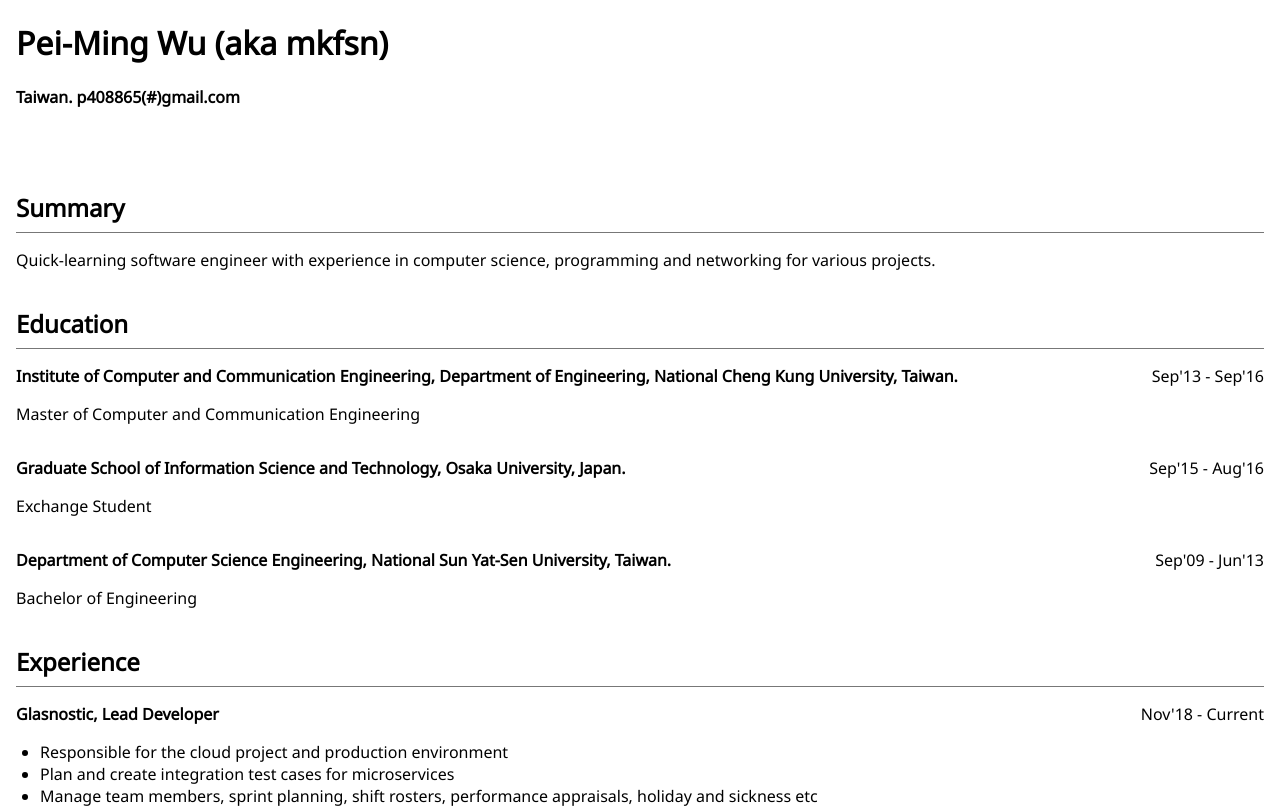
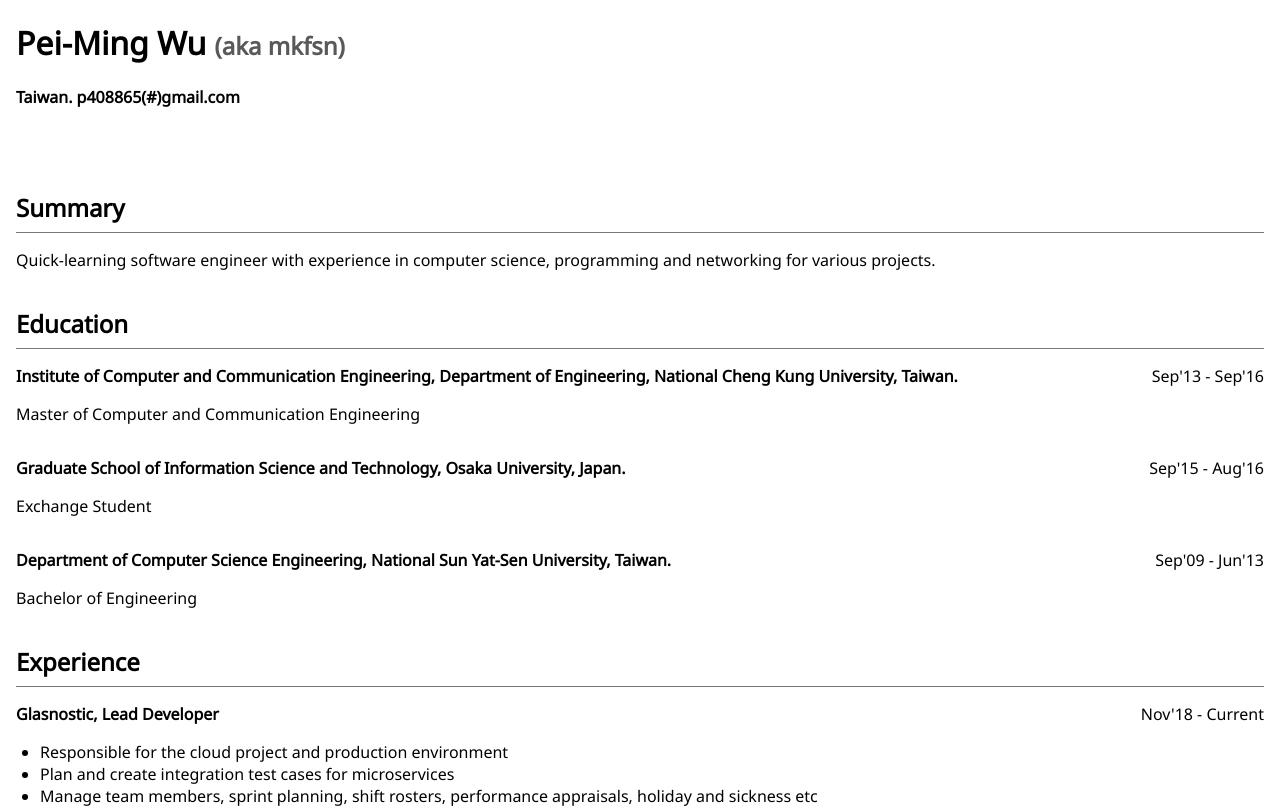
Before and after one commit to mkfsn/resume, a Next.js app: page / in a window 1280 px wide. Shown: the top 808 px of the page. Built offline with nearby package versions, Linux system fonts and the light colour scheme.

Commit message:
feat: add colors to profile

```diff
--- a/components/profile.js
+++ b/components/profile.js
@@ -5,10 +5,10 @@ export default function Profile() {
     const aka = '(aka mkfsn)'
     const address = 'Taiwan. p408865(#)gmail.com';
     const links = [
-        {logo: 'home', href: 'https://mkfsn.github.io'},
-        {logo: 'logo-github', href: 'https://github.com/mkfsn'},
-        {logo: 'logo-twitter', href: 'https://twitter.com/mkfsn'},
-        {logo: 'logo-linkedin', href: 'https://linkedin.com/in/mkfsn'},
+        {color: 'rgb(78,165,133)', logo: 'home', href: 'https://mkfsn.github.io'},
+        {color: 'rgb(33,37,40)', logo: 'logo-github', href: 'https://github.com/mkfsn'},
+        {color: 'rgb(43,152,236)', logo: 'logo-twitter', href: 'https://twitter.com/mkfsn'},
+        {color: 'rgb(23,104,166)', logo: 'logo-linkedin', href: 'https://linkedin.com/in/mkfsn'},
     ];
     return (
         <header id="me">
@@ -16,13 +16,13 @@ export default function Profile() {
                 <h1 className={style.name}>
                     <span>{name}</span>
                     &nbsp;
-                    <span>{aka}</span>
+                    <span className={style.aka}>{aka}</span>
                 </h1>
                 <h4 className={style.address}>{address}</h4>
                 <h4 className={style.sns}>
                     {links.map((link) => (
                         <a className={style.link} target="_blank" href={link.href} key={link.logo}>
-                            <ion-icon name={link.logo} />
+                            <ion-icon name={link.logo} style={{color: link.color}}/>
                         </a>
                     ))}
                 </h4>
--- a/components/profile.module.scss
+++ b/components/profile.module.scss
@@ -1,4 +1,6 @@
-.profile {
+.aka {
+    font-size: 1.5rem;
+    color: #595959;
 }
 
 .avatar {
@@ -40,7 +42,6 @@
 
     & > ion-icon {
         font-size: var(--icon-size);
-        color: var(--black) !important;
         margin: 0 .1rem;
     }
 }
```
